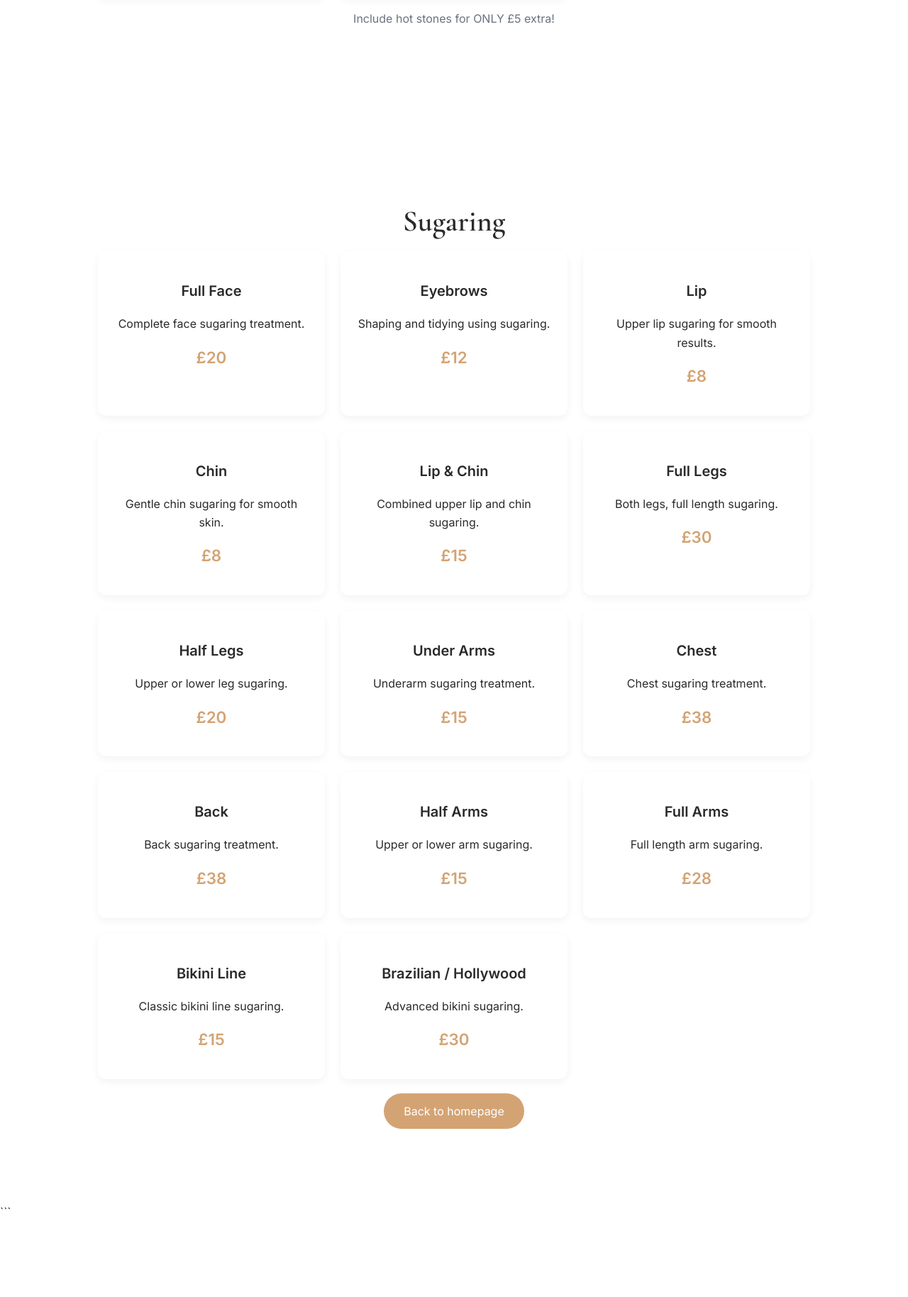
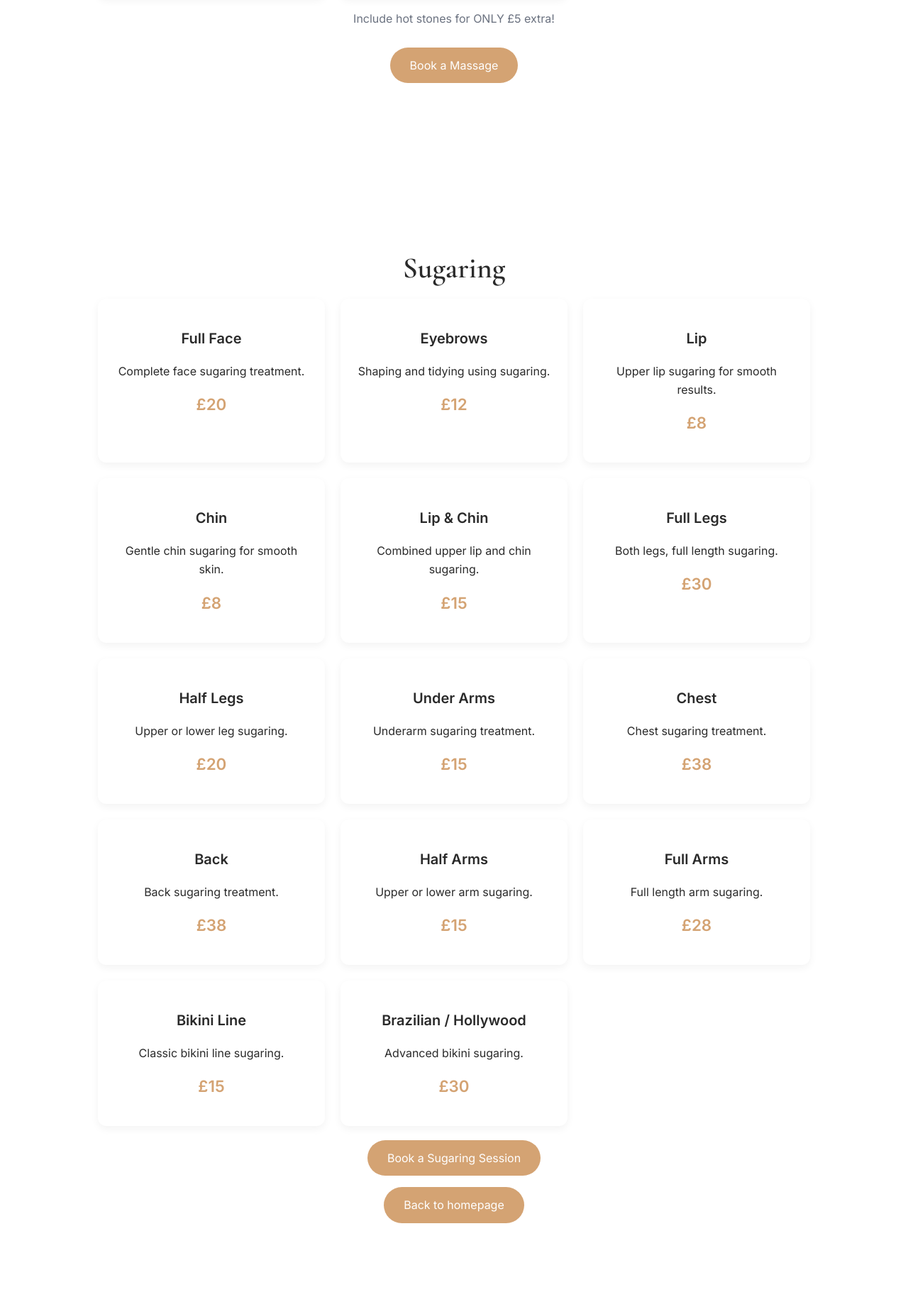
Before and after one commit to mody-18/web-app, a plain HTML site: page treatments.html in a window 1280 px wide. Shown: the part 1132-2960 px from the top of the page at 71% size. Before the commit the page ends 2853 px from the top, so only its background shows below. Drawn offline with nearby package versions, Linux system fonts and the light colour scheme.

Commit message:
Added two additional booking buttons in treatments.html

```diff
--- a/treatments.html
+++ b/treatments.html
@@ -106,6 +106,9 @@
           </article>
         </div>
         <p class="section-intro">Include hot stones for ONLY £5 extra!</p>
+        <p class="center" style="margin-top: 20px">
+          <a class="btn" href="index.html#contact">Book a Massage</a>
+        </p>
       </section>
 
       <!-- Sugaring -->
@@ -198,6 +201,10 @@
         </div>
 
         <p class="center" style="margin-top: 20px">
+          <a class="btn" href="index.html#contact">Book a Sugaring Session</a>
+        </p>
+
+        <p class="center" style="margin-top: 40x">
           <a class="btn" href="index.html#services">Back to homepage</a>
         </p>
       </section>
```
